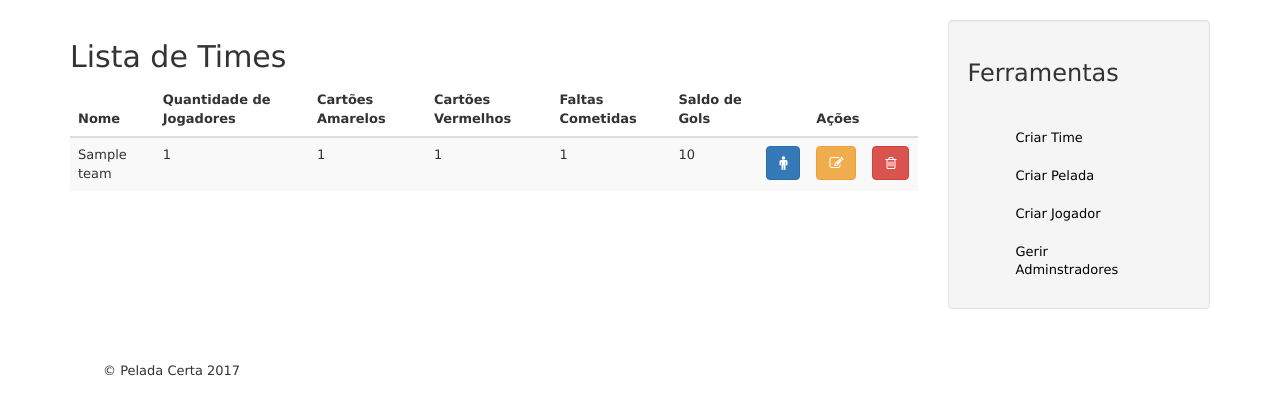
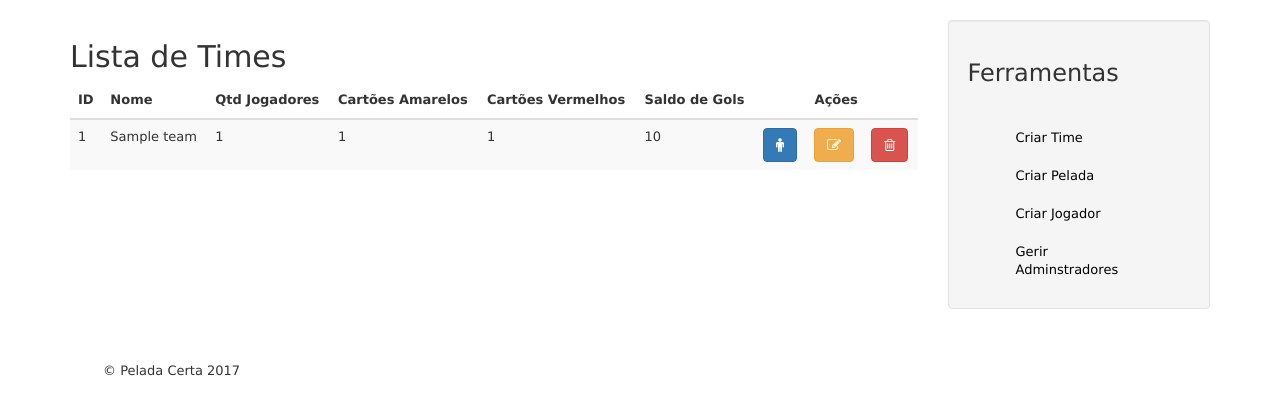
Before and after one commit to rafaeljcadena/pelada-api, a Rails app: page /soccer_teams in a window 1280 px wide. Shown: the part 51-466 px from the top of the page. Run offline with Rails 7, Linux system fonts and the light colour scheme; a user stored in the database is signed in; tables that the repository leaves empty hold one stand-in row (values such as "Sample post"); style sheets or scripts are compiled from the project's sources; some libraries are stand-ins or nearby versions.

Commit message:
minor fixes

```diff
--- a/app/views/soccer_teams/index.html.erb
+++ b/app/views/soccer_teams/index.html.erb
@@ -5,11 +5,11 @@
     <thead>
       <tr>
         <!-- <th>Posição</th> -->
-        <th>Nome</th>
-        <th>Quantidade de Jogadores</th>
+        <th>ID</th>
+        <th colspan="2">Nome</th>
+        <th>Qtd Jogadores</th>
         <th>Cartões Amarelos</th>
         <th>Cartões Vermelhos</th>
-        <th>Faltas Cometidas</th>
         <th>Saldo de Gols</th>
         <th colspan="3" style="text-align: center;">Ações</th>
       </tr>
@@ -18,11 +18,11 @@
       <% @soccer_teams.each do |soccer_team| %>
         <tr>
           <!-- <td><%#= player.nome %></td> -->
-          <td><%= soccer_team.team_name %></td>
+          <td><%= soccer_team.id %></td>
+          <td colspan="2"><%= soccer_team.team_name %></td>
           <td><%= soccer_team.users.count %></td>
           <td><%= soccer_team.red_cards %></td>
           <td><%= soccer_team.yellow_cards %></td>
-          <td><%= soccer_team.fouls_commited %></td>
           <td><%= soccer_team.goals_scored %></td>
           <td>
             <%= link_to soccer_team_path(soccer_team), class: "btn btn-primary btn-circle" do %>
```
